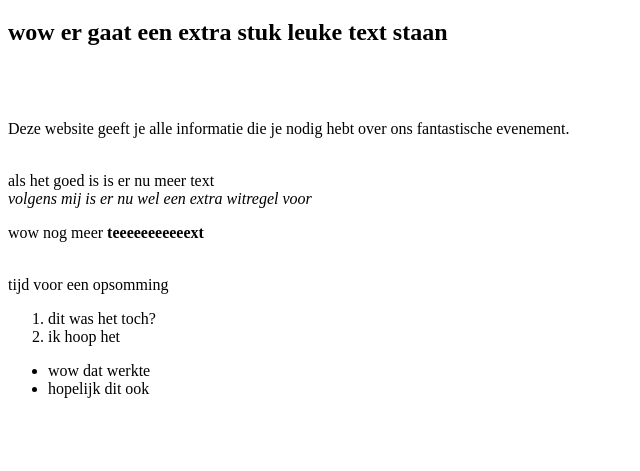
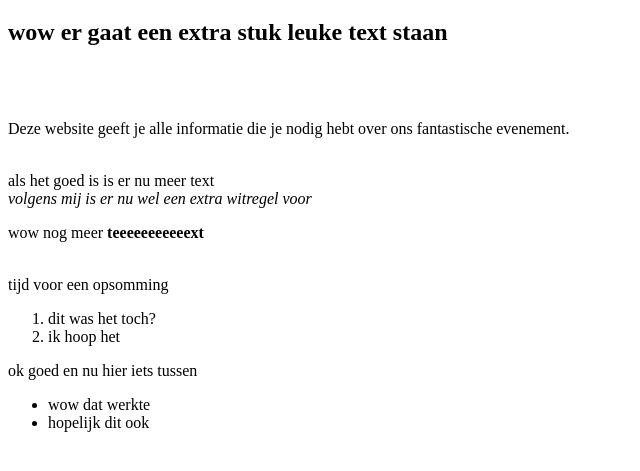
Before and after one commit to AntoineDLJ/html_speedrun, a plain HTML site: page index.html in a window 1280 px wide. Shown: the part 95-566 px from the top of the page, without its empty margins (0-640 px from the left). Drawn offline with Linux system fonts and the light colour scheme.

Commit message:
WebLab Run 16-11-2026 11:54:58 (UTC+01:00)

```diff
--- a/index.html
+++ b/index.html
@@ -18,6 +18,6 @@
        <br><i>volgens mij is er nu wel een extra witregel voor</i>
     </p>
     <p> wow nog meer <b>teeeeeeeeeeext</b></p>
-    <p><br>tijd voor een opsomming<br><ol><li>dit was het toch?</li><li>ik hoop het</li></ol><ul><li>wow dat werkte</li><li>hopelijk dit ook</li></ul>
+    <p><br>tijd voor een opsomming<br><ol><li>dit was het toch?</li><li>ik hoop het</li></ol>ok goed en nu hier iets tussen<ul><li>wow dat werkte</li><li>hopelijk dit ook</li></ul></p>
 </body>
 </html>
```
Also changed, not shown: 1 other file.
